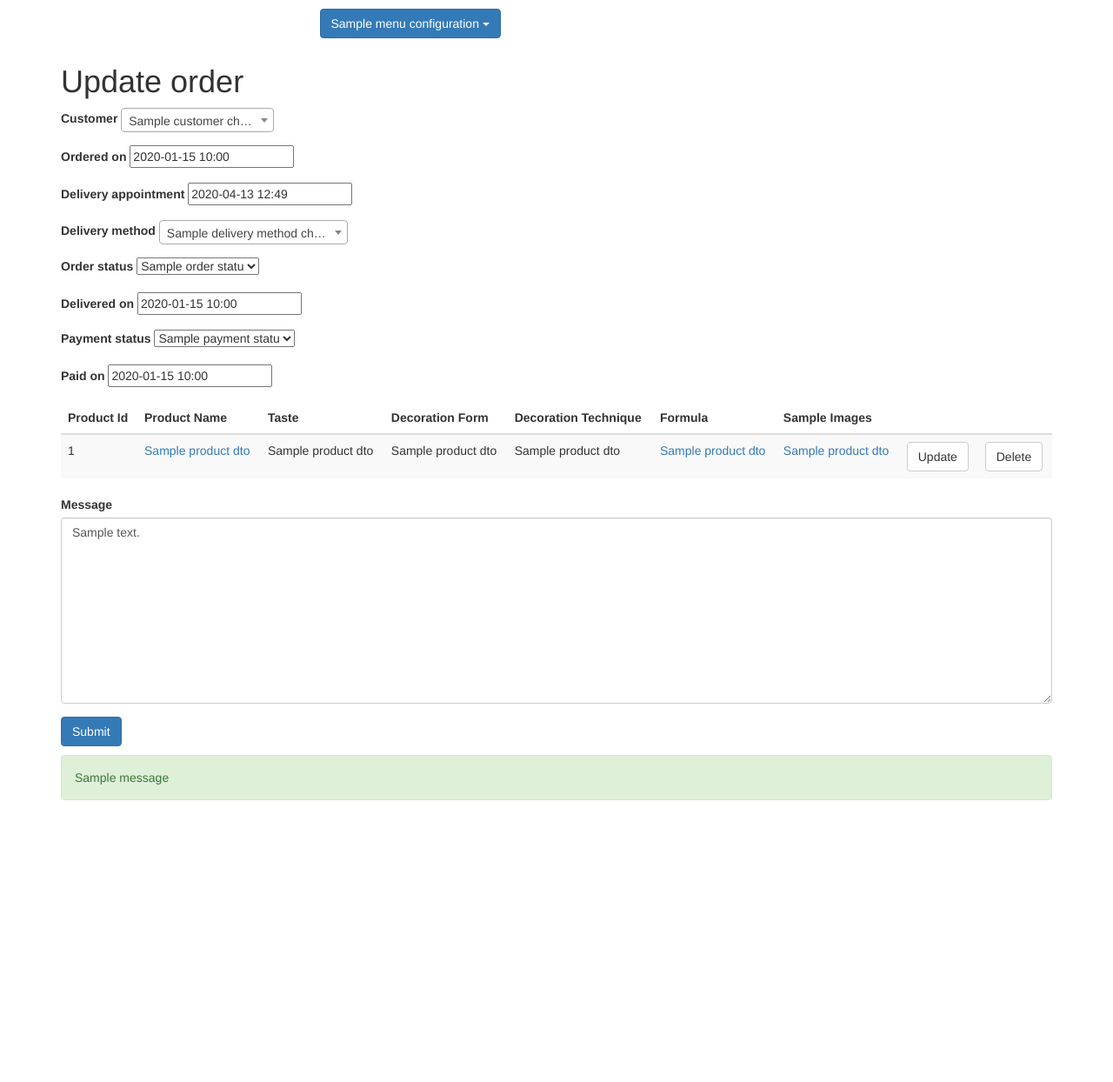
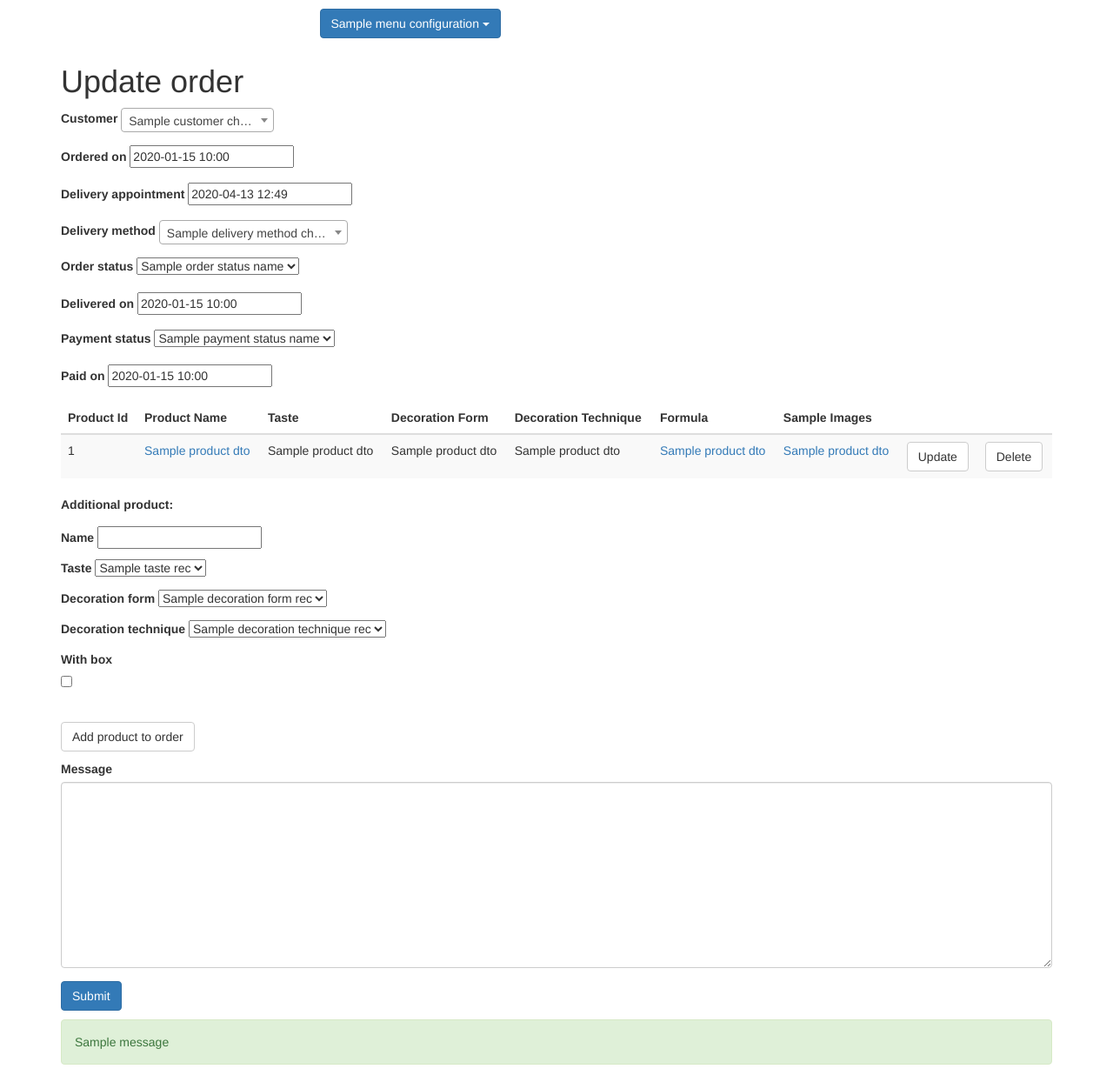
Before and after one commit to daotranminh/SCM, a Flask app: template init/templates/update_order.html in a window 1280 px wide. Shown: the whole page at 87% size. Before the commit the page ends 920 px from the top, so only its background shows below. Run offline with Flask 2, Linux system fonts and the light colour scheme; the template is opened without the code that fills it: most values are stand-ins (such as "Sample title", 1, 10 or a date in 2020); one stand-in notice (Sample message) is shown; parts of the project's set-up code (start-up, migrations or seed data) failed here and were passed over; some libraries are stand-ins or nearby versions.

Commit message:
Allow adding new products in update_order

```diff
--- a/app.py
+++ b/app.py
@@ -869,21 +869,103 @@ def order_details(order_id):
                                order_dto=order_dto,
                                product_dtos=product_dtos)
 
+def __extract_update_order_args(order_rec, args):
+    customer_id_arg = args.get('customer_id_arg')
+    if customer_id_arg is None:
+        customer_id_arg = order_rec.customer_id
+    else:
+        customer_id_arg = int(customer_id_arg)
+
+    ordered_on_arg = args.get('ordered_on_arg')
+    if ordered_on_arg is None:
+        ordered_on_arg = order_rec.ordered_on
+
+    delivery_appointment_arg = args.get('delivery_appointment_arg')
+    if delivery_appointment_arg is None:
+        delivery_appointment_arg = order_rec.delivery_appointment
+
+    delivery_method_id_arg = args.get('delivery_method_id_arg')
+    if delivery_method_id_arg is None:
+        delivery_method_id_arg = order_rec.delivery_method_id
+    else:
+        delivery_method_id_arg = int(delivery_method_id_arg)
+
+    order_status_arg = args.get('order_status_arg')
+    if order_status_arg is None:
+        order_status_arg = order_rec.order_status
+    else:
+        order_status_arg = int(order_status_arg)
+
+    delivered_on_arg = args.get('delivered_on_arg')
+    if delivered_on_arg is None:
+        delivered_on_arg = order_rec.delivered_on
+
+    payment_status_arg = args.get('payment_status_arg')
+    if payment_status_arg is None:
+        payment_status_arg = order_rec.payment_status
+    else:
+        payment_status_arg = int(payment_status_arg)
+
+    paid_on_arg = args.get('paid_on_arg')
+    if paid_on_arg is None:
+        paid_on_arg = order_rec.paid_on
+
+    message_arg = args.get('message_arg')
+    if message_arg is None:
+        message_arg = order_rec.message
+
+    return customer_id_arg, \
+        ordered_on_arg, \
+        delivery_appointment_arg, \
+        delivery_method_id_arg, \
+        order_status_arg, \
+        delivered_on_arg, \
+        payment_status_arg, \
+        paid_on_arg, \
+        message_arg
+
 @app.route('/update_order/<int:order_id>', methods=['GET', 'POST'])
 def update_order(order_id):
+    order_rec = order_repo.get_order(order_id)
+
+    customer_id_arg, \
+        ordered_on_arg, \
+        delivery_appointment_arg, \
+        delivery_method_id_arg, \
+        order_status_arg, \
+        delivered_on_arg, \
+        payment_status_arg, \
+        paid_on_arg, \
+        message_arg = __extract_update_order_args(order_rec, request.args)
+
     customer_choices = customer_manager.get_customer_choices()
     delivery_method_choices = delivery_method_manager.get_delivery_method_choices()
     product_dtos = product_manager.get_product_dtos(order_id)
 
+    delivery_method_recs = delivery_method_repo.get_all_delivery_methods()
+    taste_recs = taste_repo.get_all_tastes()
+    decoration_form_recs = decoration_form_repo.get_all_decoration_forms()
+    decoration_technique_recs = decoration_technique_repo.get_all_decoration_techniques()
+
     if request.method == 'GET':
-        order_rec = order_repo.get_order(order_id)
         return render_scm_template('update_order.html',
-                                    order_rec=order_rec,
+                                    order_id=order_id,
+                                    customer_id=customer_id_arg,
+                                    ordered_on=ordered_on_arg,
+                                    delivery_appointment=delivery_appointment_arg,
+                                    delivery_method_id=delivery_method_id_arg,
+                                    order_status=order_status_arg,
+                                    delivered_on=delivered_on_arg,
+                                    payment_status=payment_status_arg,
+                                    paid_on=paid_on_arg,
                                     customer_choices=customer_choices,
                                     delivery_method_choices=delivery_method_choices,
                                     product_dtos=product_dtos,
                                     order_status_names=scm_constants.ORDER_STATUS_NAMES,
-                                    payment_status_names=scm_constants.PAYMENT_STATUS_NAMES)
+                                    payment_status_names=scm_constants.PAYMENT_STATUS_NAMES,
+                                    taste_recs=taste_recs,
+                                    decoration_form_recs=decoration_form_recs,
+                                    decoration_technique_recs=decoration_technique_recs)
     elif request.method == 'POST':
         try:
             customer_id = request.form['customer_id']
@@ -928,6 +1010,47 @@ def update_order(order_id):
                                                     product_dtos=product_dtos,
                                                     order_status_names=scm_constants.ORDER_STATUS_NAMES,
                                                     payment_status_names=scm_constants.PAYMENT_STATUS_NAMES)
+
+@app.route('/add_new_product_to_order/<int:order_id>', methods=['GET', 'POST'])
+def add_new_product_to_order(order_id):
+    new_product_name = request.args.get('new_product_name_arg')
+    taste_id = int(request.args.get('taste_id_arg'))
+    decoration_form_id = int(request.args.get('decoration_form_id_arg'))
+    decoration_technique_id = int(request.args.get('decoration_technique_id_arg'))
+
+    with_box_arg = request.args.get('with_box_arg')
+    with_box = with_box_arg.upper() == 'TRUE'
+
+    try:
+        product_repo.add_product(new_product_name,
+                                 order_id,
+                                 taste_id,
+                                 decoration_form_id,
+                                 decoration_technique_id,
+                                 with_box)
+        db.session.commit()
+    except ScmException as ex:
+        db.session.rollback()
+        message = 'Failed to add a new product "%s" to order %s' % (product_name, order_id)
+        return redirect_with_message(url_for('update_order', order_id=order_id),
+                                     message,
+                                     'danger')
+
+    message = 'Successfully add a new product %s to order %s' % (new_product_name, order_id)
+
+    return redirect_with_message(url_for('update_order',
+                                 order_id=order_id,
+                                 customer_id_arg=[request.args.get('customer_id_arg')],
+                                 delivery_appointment_arg=[request.args.get('delivery_appointment_arg')],
+                                 delivery_method_id_arg=[request.args.get('delivery_method_id_arg')],
+                                 order_status_arg=[request.args.get('order_status_arg')],
+                                 delivered_on_arg=[request.args.get('delivered_on_arg')],
+                                 payment_status_arg=[request.args.get('payment_status_arg')],
+                                 paid_on_arg=[request.args.get('paid_on_arg')],
+                                 message_arg=[request.args.get('message_arg')],
+                                 ),
+                                 message,
+                                 'info')
 
 ####################################################################################
 # PRODUCT
--- a/init/static/scm.js
+++ b/init/static/scm.js
@@ -1,3 +1,45 @@
+function add_new_product_to_order()
+{
+    var orderId = document.getElementById("order_id").value
+    var customerId = document.getElementById("customer_id").value
+    var orderedOn = document.getElementById("ordered_on").value
+    var deliveryAppointment = document.getElementById("delivery_appointment").value
+    var deliveryMethodId = document.getElementById("delivery_method_id").value
+    var orderStatus = document.getElementById("order_status").value
+    var deliveredOn = document.getElementById("delivered_on").value
+    var paymentStatus = document.getElementById("payment_status").value
+    var paidOn = document.getElementById("paid_on").value
+    var message = document.getElementById("message").value
+
+    var newProductName = document.getElementById("new_product_name").value
+    var tasteId = document.getElementById("taste_id").value
+    var decorationFormId = document.getElementById("decoration_form_id").value
+    var decorationTechniqueId = document.getElementById("decoration_technique_id").value
+    var withBox = document.getElementById("with_box").checked
+
+    currentHref = location.href
+	currentHrefComponents = currentHref.split("/")
+    baseHref = currentHrefComponents.slice(0,3).join("/")
+    newHref = baseHref + "/add_new_product_to_order/" + orderId +
+        "?customer_id_arg=" + customerId +
+        "&ordered_on_arg=" + orderedOn +
+        "&delivery_appointment_arg=" + deliveryAppointment +
+        "&delivery_method_id_arg=" + deliveryMethodId +
+        "&order_status_arg=" + orderStatus +
+        "&delivered_on_arg=" + deliveredOn +
+        "&payment_status_arg=" + paymentStatus +
+        "&paid_on_arg=" + paidOn +
+        "&message_arg=" + message +
+        "&new_product_name_arg=" + newProductName +
+        "&taste_id_arg=" + tasteId +
+        "&decoration_form_id_arg=" + decorationFormId +
+        "&decoration_technique_id_arg=" + decorationTechniqueId +
+        "&with_box_arg=" + withBox
+
+    location.href = newHref
+}
+
+
 function add_product_to_order()
 {
     var products_list = document.getElementsByName("product[]")
--- a/init/templates/update_order.html
+++ b/init/templates/update_order.html
@@ -7,12 +7,13 @@
 <h1>Update order</h1>
 
     <form method="POST" action="">
+      <input type="hidden" id="order_id" value="{{order_id}}" display="none" disabled/>
 
       <div class="form-group">
             <label for="customer_id">Customer</label>
             <select id="customer_id" name="customer_id">
               {% for customer_choice in customer_choices %}
-                {% if customer_choice[0] == order_rec.customer_id %}
+                {% if customer_choice[0] == customer_id %}
                   <option value="{{customer_choice[0]}}" selected>{{customer_choice[1]}}</option>
                 {% else %}
                   <option value="{{customer_choice[0]}}">{{customer_choice[1]}}</option>
@@ -23,19 +24,19 @@
 
       <div class="form-group">
             <label for="ordered_on">Ordered on</label>
-            <input type="text" name="ordered_on" value="{{order_rec.ordered_on}}">
+            <input type="text" name="ordered_on" id="ordered_on" value="{{ordered_on}}">
       </div>
 
       <div class="form-group">
             <label for="delivery_appointment">Delivery appointment</label>
-            <input type="text" name="delivery_appointment" value="{{order_rec.delivery_appointment}}">
+            <input type="text" name="delivery_appointment" id="delivery_appointment" value="{{delivery_appointment}}">
       </div>
 
       <div class="form-group">
             <label for="delivery_method_id">Delivery method</label>
             <select id="delivery_method_id" name="delivery_method_id">
               {% for delivery_method_choice in delivery_method_choices %}
-                {% if delivery_method_choice[0] == order_rec.delivery_method_id %}
+                {% if delivery_method_choice[0] == delivery_method_id %}
                 <option value="{{delivery_method_choice[0]}}" selected>{{delivery_method_choice[1]}}</option>
                 {% else %}
                 <option value="{{delivery_method_choice[0]}}">{{delivery_method_choice[1]}}</option>
@@ -47,11 +48,11 @@
       <div class="form-group">
             <label for="order_status">Order status</label>
             <select id="order_status" name="order_status">
-              {% for order_status in order_status_names %}
-                {% if order_status[0] == order_rec.order_status %}
-                <option value="{{order_status[0]}}" selected>{{order_status[1]}}</option>
+              {% for order_status_name in order_status_names %}
+                {% if order_status_name[0] == order_status %}
+                <option value="{{order_status_name[0]}}" selected>{{order_status_name[1]}}</option>
                 {% else %}
-                <option value="{{order_status[0]}}">{{order_status[1]}}</option>
+                <option value="{{order_status_name[0]}}">{{order_status_name[1]}}</option>
                 {% endif %}
               {% endfor %}
             </select>
@@ -59,17 +60,17 @@
 
       <div class="form-group">
             <label for="delivered_on">Delivered on</label>
-            <input type="text" name="delivered_on" value="{{order_rec.delivered_on}}">
+            <input type="text" name="delivered_on" id="delivered_on" value="{{delivered_on}}">
       </div>
 
       <div class="form-group">
             <label for="payment_status">Payment status</label>
             <select id="payment_status" name="payment_status">
-              {% for payment_status in payment_status_names %}
-                {% if payment_status[0] == order_rec.payment_status %}
-                <option value="{{payment_status[0]}}" selected>{{payment_status[1]}}</option>
+              {% for payment_status_name in payment_status_names %}
+                {% if payment_status_name[0] == payment_status %}
+                <option value="{{payment_status_name[0]}}" selected>{{payment_status_name[1]}}</option>
                 {% else %}
-                <option value="{{payment_status[0]}}">{{payment_status[1]}}</option>
+                <option value="{{payment_status_name[0]}}">{{payment_status_name[1]}}</option>
                 {% endif %}
               {% endfor %}
             </select>
@@ -77,7 +78,7 @@
 
       <div class="form-group">
             <label for="paid_on">Paid on</label>
-            <input type="text" name="paid_on" value="{{order_rec.paid_on}}">
+            <input type="text" name="paid_on" id="paid_on" value="{{paid_on}}">
       </div>
 
       <table class="table table-striped">
@@ -125,8 +126,53 @@
           </table>
 
       <div class="form-group">
+        <p><label>Additional product:</label></p>
+        <p>
+          <label for="new_product_name">Name</label>
+          <input type="text" id="new_product_name" name="new_product_name"/>
+        </p>
+
+        <p>
+          <label for="taste_id">Taste</label>
+          <select id="taste_id" name="taste_id">
+	        {% for taste_rec in taste_recs %}
+	          <option value="{{taste_rec.id}}">{{taste_rec.name}}</option>
+	        {% endfor %}
+          </select>
+        </p>
+
+        <p>
+          <label for="decoration_form_id">Decoration form</label>
+          <select id="decoration_form_id" name="decoration_form_id">
+	        {% for decoration_form_rec in decoration_form_recs %}
+	          <option value="{{decoration_form_rec.id}}">{{decoration_form_rec.name}}</option>
+	        {% endfor %}
+          </select>
+        </p>
+
+        <p>
+          <label for="decoration_technique_id">Decoration technique</label>
+          <select id="decoration_technique_id" name="decoration_technique_id">
+	        {% for decoration_technique_rec in decoration_technique_recs %}
+	          <option value="{{decoration_technique_rec.id}}">{{decoration_technique_rec.name}}</option>
+	        {% endfor %}
+          </select>
+        </p>
+
+        <p>
+          <label for="with_box">With box</label><br>
+          <input type="checkbox" id="with_box" name="with_box">
+        </p>
+      </div>
+
+      <br/>
+      <p><button type="button"
+            class="btn btn-default pullright"
+            onclick="add_new_product_to_order();">Add product to order</button></p>
+
+      <div class="form-group">
 	      <label for="message">Message</label>
-            <textarea class="form-control" cols="80" id="message" name="message" rows="10">{{order_rec.message}}</textarea>
+            <textarea class="form-control" cols="80" id="message" name="message" rows="10">{{message}}</textarea>
       </div>
 
       <p><input type="submit" class="btn btn-primary" value="Submit"/></p>
```
